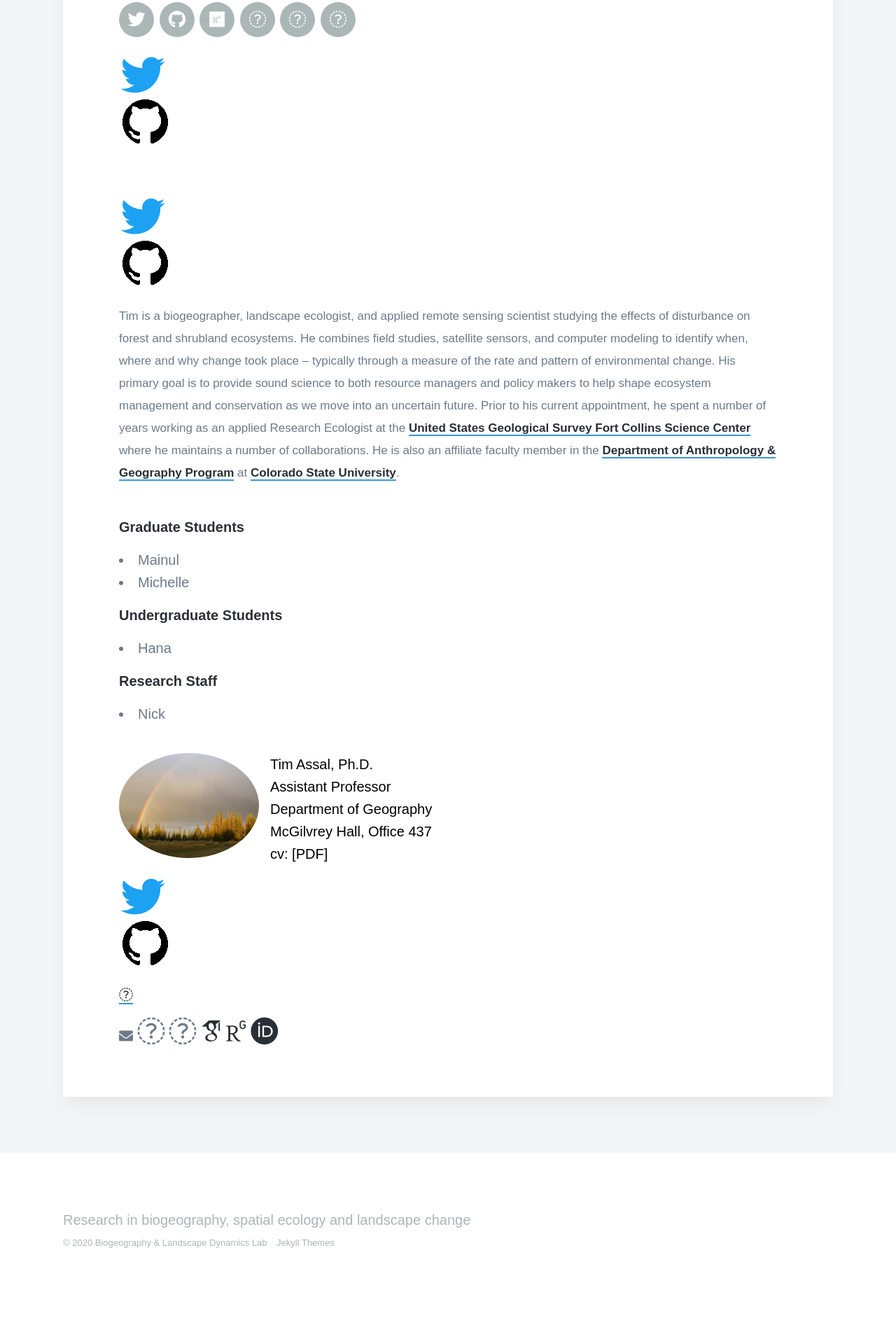
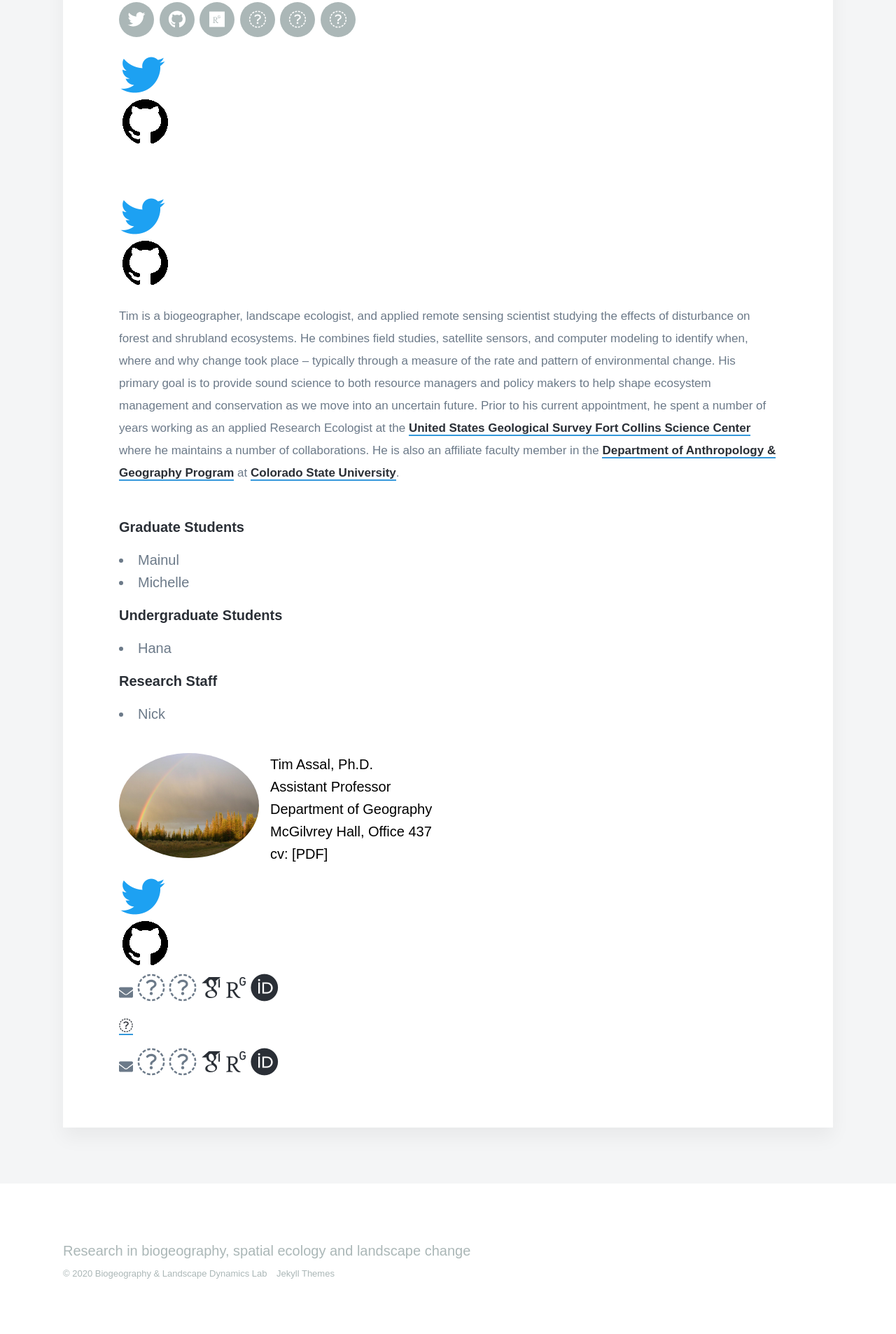
Before and after one commit to tjassal/tjassal.github.io, a Jekyll site: the page built from _pages/people.md, in a window 1280 px wide. Shown: the part 866-2772 px from the top of the page at 70% size. Built offline with Jekyll 4.4.1, drawn with Linux system fonts in a browser that asks for light colours; nearby versions of some CDN libraries; some web fonts are replaced; library files that are not in the unit come from our copies; before the commit the page ends 2728 px from its top, so only the background shows below that.

Commit message:
Update socials-Tim.html

```diff
--- a/_includes/socials-Tim.html
+++ b/_includes/socials-Tim.html
@@ -1,4 +1,12 @@
 <ul class="socials-Tim">
      <a href="https://twitter.com/TimAssal"><img src='/images/socials/Twitter-Logo-sm.png'></a>
      <a href="https://github.com/tjassal"><img src="images/socials/github-logo-sm.png"></a>
+
+    <a href="mailto:tassal@kent.edu" class="fa fa-envelope fa-1x"></a>
+    <a href="https://twitter.com/TimAssal" class="fa fa-twitter fa-2x"></a>
+    <a href="https://github.com/tjassal" class="fa fa-github fa-2x"></a>
+    <a href="https://scholar.google.com/citations?user=kTZfecUAAAAJ&hl=en" class="ai ai-google-scholar fa-2x"></a>
+    <a href="https://www.researchgate.net/profile/Timothy_Assal" class="ai ai-researchgate fa-2x"></a>
+    <a href="https://orcid.org/0000-0001-6342-2954" class="ai ai-orcid fa-2x"></a>
+
 </ul>
```
